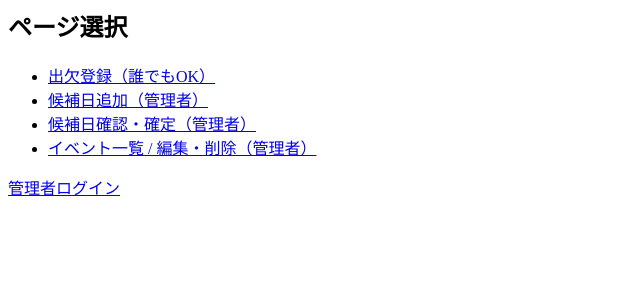
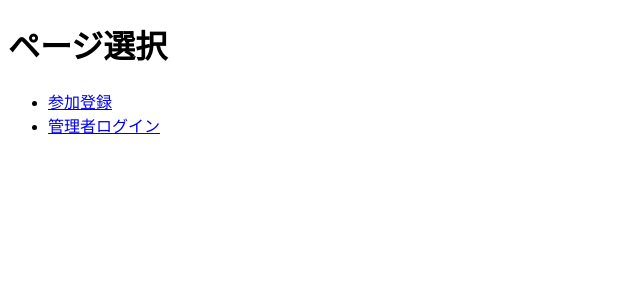
Before and after one commit to matsumurashin0125/event-app6, a Flask app: page / in a window 1280 px wide. Shown: the top 300 px of the page, without its empty margins (0-640 px from the left). Run offline with Flask 3, Linux system fonts and the light colour scheme.

Commit message:
home.html を更新

```diff
--- a/templates/home.html
+++ b/templates/home.html
@@ -1,15 +1,15 @@
-<h2>ページ選択</h2>
+<!DOCTYPE html>
+<html>
+<head>
+    <title>メニュー</title>
+</head>
+<body>
+<h1>ページ選択</h1>
 
 <ul>
-    <li><a href="/register">出欠登録（誰でもOK）</a></li>
-
-    <li><a href="/candidate">候補日追加（管理者）</a></li>
-    <li><a href="/confirm">候補日確認・確定（管理者）</a></li>
-    <li><a href="/register">イベント一覧 / 編集・削除（管理者）</a></li>
+    <li><a href="{{ url_for('register') }}">参加登録</a></li>
+    <li><a href="{{ url_for('admin_login') }}">管理者ログイン</a></li>
 </ul>
 
-{% if session.admin_logged_in %}
-    <p><a href="/admin/logout">ログアウト</a></p>
-{% else %}
-    <p><a href="/admin/login">管理者ログイン</a></p>
-{% endif %}
+</body>
+</html>
```
